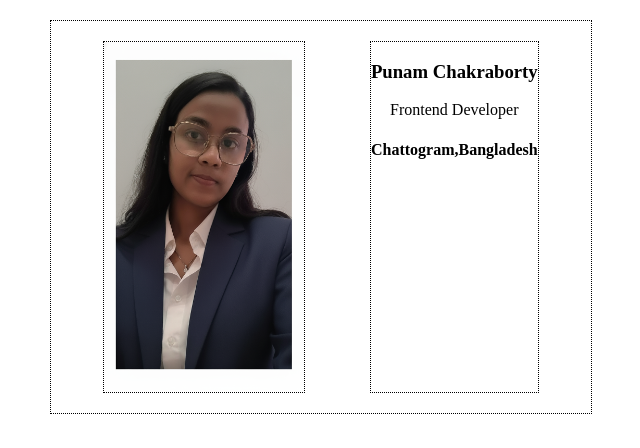
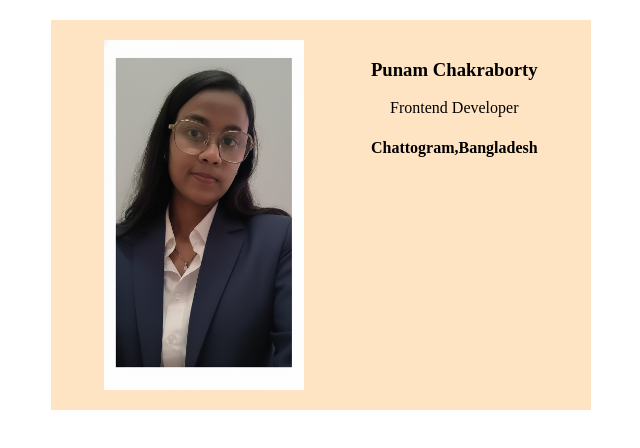
Before and after one commit to punammomi/first-project, a plain HTML site: page Business_card/files.html in a window 1280 px wide. Shown: the whole page, without its empty margins (319-959 px from the left). Drawn offline with Linux system fonts and the light colour scheme.

Commit message:
remove dotted and add background color

```diff
--- a/Business_card/full.css
+++ b/Business_card/full.css
@@ -18,8 +18,9 @@ width:200px;
     display:flex;
     justify-content: space-around;
     text-align: center;
+    background-color: bisque;
 
 }
 .border_black{
-    border:1px dotted black;
+    border:1px  black;
 }
```
